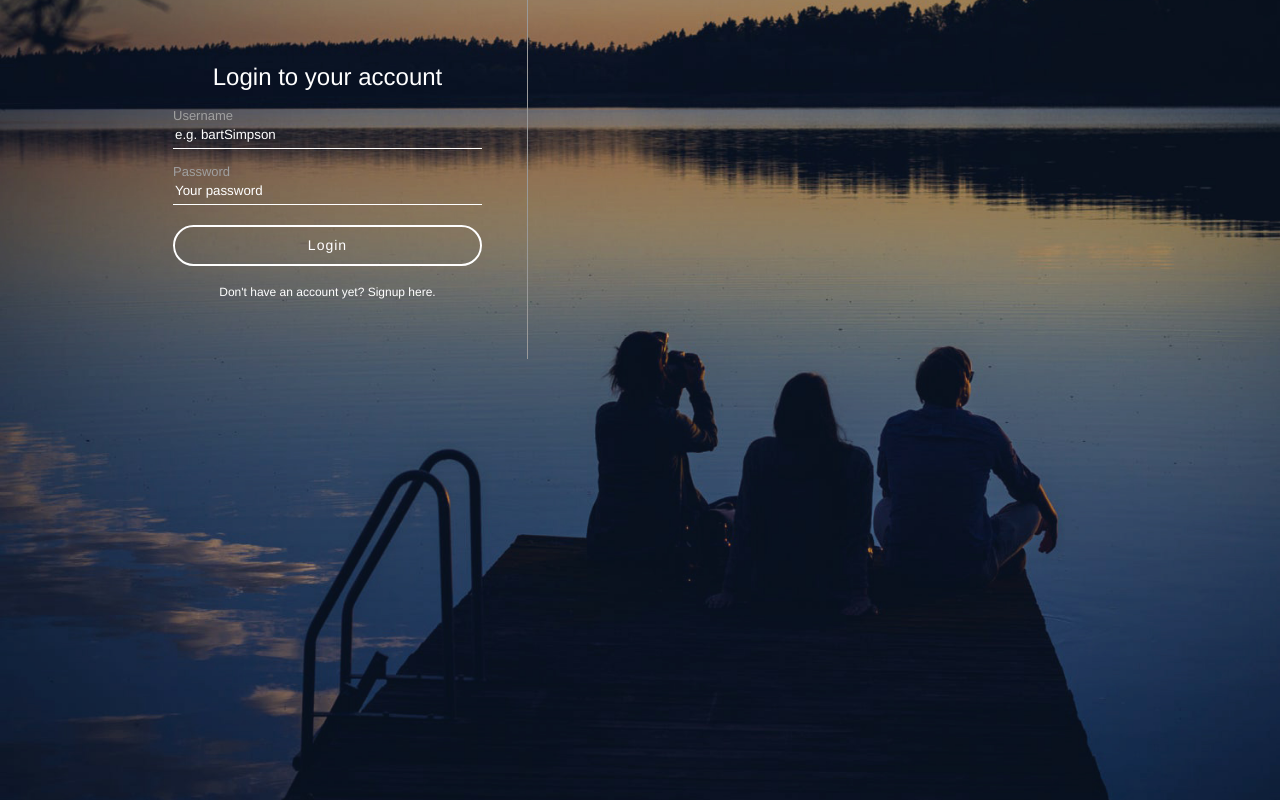
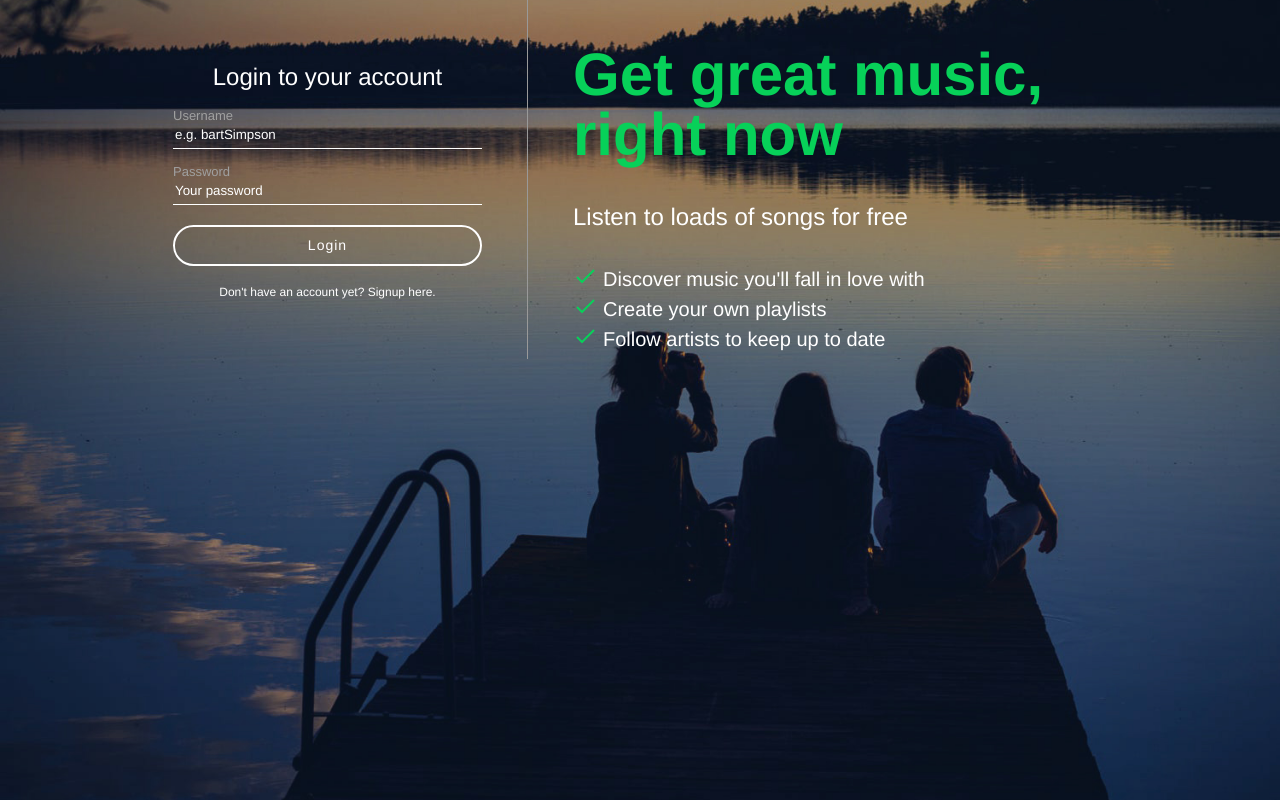
Before and after one commit to eventhorizn/spotify-clone, a PHP site: page /register.php in a window 1280 px wide. Run offline with PHP 8.4, Linux system fonts and the light colour scheme; some libraries are stand-ins or nearby versions.

Commit message:
right side of the bar text and info, etc icons

```diff
--- a/assets/css/register.css
+++ b/assets/css/register.css
@@ -113,3 +113,29 @@ body {
 #loginForm {
 	display: none;
 }
+
+#loginText {
+	padding: 45px;
+	display: table-cell;
+}
+
+#loginText h1 {
+	color: #07d159;
+	font-size: 60px;
+	font-weight: bold;
+}
+
+#loginText h2 {
+	margin: 35px 0;
+}
+
+#loginText ul {
+	padding: 0;
+}
+
+#loginText li {
+	font-size: 20px;
+	list-style-type: none;
+	padding: 5px 30px;
+	background: url(../images/icons/checkmark.png) no-repeat;
+}
--- a/register.php
+++ b/register.php
@@ -133,6 +133,17 @@
                     </div>
                 </form>
             </div>
+
+            <div id="loginText">
+                <h1>Get great music, right now</h1>
+                <h2>Listen to loads of songs for free</h2>
+
+                <ul>
+                    <li>Discover music you'll fall in love with</li>
+                    <li>Create your own playlists</li>
+                    <li>Follow artists to keep up to date</li>
+                </ul>
+            </div>
         </div>
     </div>
 
```
Also changed, not shown: assets/images/icons/checkmark.png (added).
